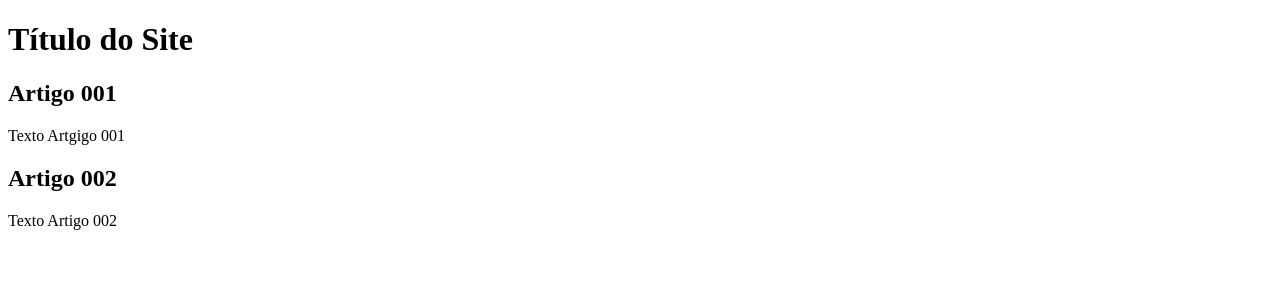
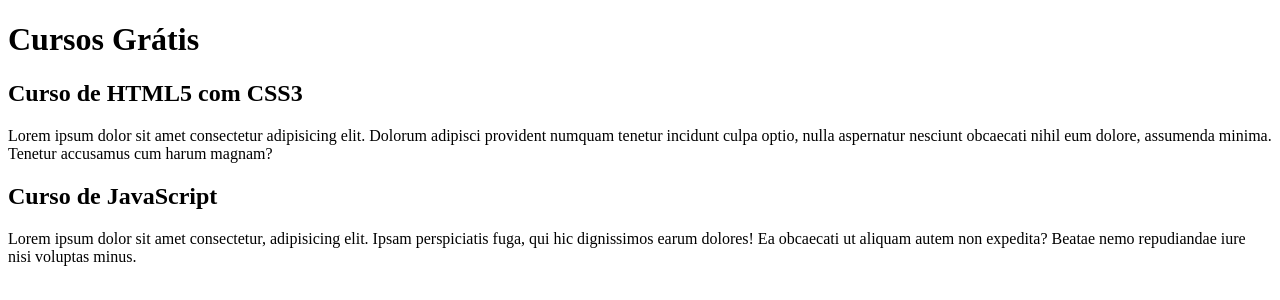
Before and after one commit to eusouheverton/projeto-site, a plain HTML site: page index.html in a window 1280 px wide. Drawn offline with Linux system fonts and the light colour scheme.

Commit message:
comecei a escrever o conteúdo

```diff
--- a/index.html
+++ b/index.html
@@ -8,15 +8,15 @@
 <body>
     <main>
         <header>
-            <h1>Título do Site</h1>
+            <h1>Cursos Grátis</h1>
         </header>
         <article>
-            <h2>Artigo 001</h2>
-            <p>Texto Artgigo 001</p>
+            <h2>Curso de HTML5 com CSS3</h2>
+            <p>Lorem ipsum dolor sit amet consectetur adipisicing elit. Dolorum adipisci provident numquam tenetur incidunt culpa optio, nulla aspernatur nesciunt obcaecati nihil eum dolore, assumenda minima. Tenetur accusamus cum harum magnam?</p>
         </article>
         <article>
-            <h2>Artigo 002</h2>
-            <p>Texto Artigo 002</p>
+            <h2>Curso de JavaScript</h2>
+            <p>Lorem ipsum dolor sit amet consectetur, adipisicing elit. Ipsam perspiciatis fuga, qui hic dignissimos earum dolores! Ea obcaecati ut aliquam autem non expedita? Beatae nemo repudiandae iure nisi voluptas minus.</p>
         </article>
     </main>
 </body>
```
